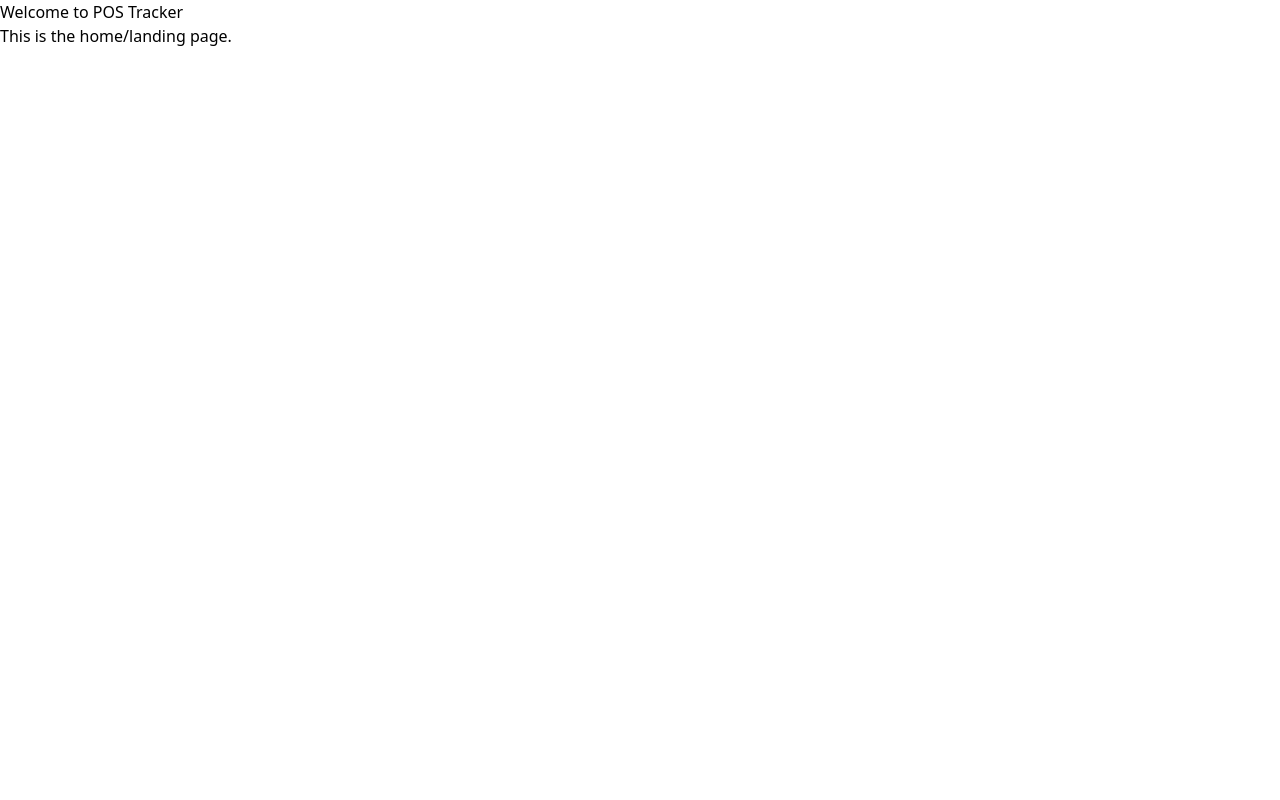
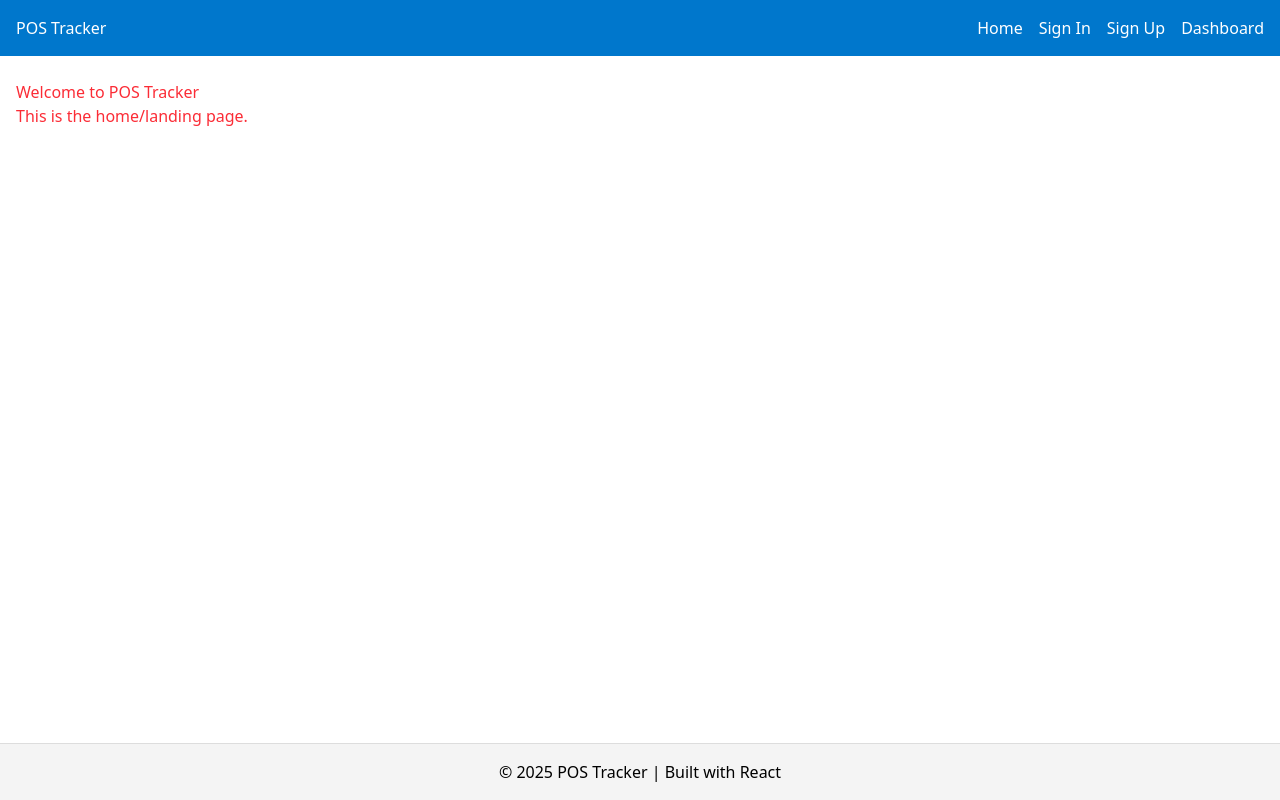
Before and after one commit to KinggPeculiar/TracK, a React (Vite) app: page / in a window 1280 px wide. Built offline with nearby package versions, Linux system fonts and the light colour scheme.

Commit message:
feat: set up core pages and components.

```diff
--- a/src/App.jsx
+++ b/src/App.jsx
@@ -2,7 +2,7 @@ import React from "react";
 
 function App() {
   return (
-    <div>
+    <div className=" text-red-500 ">
       <h1>Welcome to POS Tracker</h1>
       <p>This is the home/landing page.</p>
     </div>
--- /dev/null
+++ b/src/components/Footer.jsx
@@ -0,0 +1,17 @@
+import React from "react";
+
+function Footer() {
+  return (
+    <footer style={{
+      textAlign: "center",
+      padding: "1rem",
+      backgroundColor: "#f4f4f4",
+      borderTop: "1px solid #ddd",
+      marginTop: "2rem"
+    }}>
+      <p>© {new Date().getFullYear()} POS Tracker | Built with React</p>
+    </footer>
+  );
+}
+
+export default Footer;
--- a/src/components/Navbar.jsx
+++ b/src/components/Navbar.jsx
@@ -0,0 +1,25 @@
+import React from "react";
+import { Link } from "react-router-dom";
+
+function Navbar() {
+  return (
+    <nav style={{
+      display: "flex",
+      justifyContent: "space-between",
+      alignItems: "center",
+      padding: "1rem",
+      backgroundColor: "#0077cc",
+      color: "white"
+    }}>
+      <h2>POS Tracker</h2>
+      <div style={{ display: "flex", gap: "1rem" }}>
+        <Link to="/" style={{ color: "white", textDecoration: "none" }}>Home</Link>
+        <Link to="/signin" style={{ color: "white", textDecoration: "none" }}>Sign In</Link>
+        <Link to="/signup" style={{ color: "white", textDecoration: "none" }}>Sign Up</Link>
+        <Link to="/dashboard" style={{ color: "white", textDecoration: "none" }}>Dashboard</Link>
+      </div>
+    </nav>
+  );
+}
+
+export default Navbar;
--- /dev/null
+++ b/src/components/ProtectedRoute.jsx
@@ -0,0 +1,14 @@
+import React from "react";
+import { Navigate, useLocation } from "react-router-dom";
+import { useAuth } from "../context/AuthContext"; // your auth hook
+
+export default function ProtectedRoute({ children }) {
+  const { user } = useAuth(); // returns null if not logged in
+  const location = useLocation();
+
+  if (!user) {
+    // preserve where the user wanted to go
+    return <Navigate to="/signin" state={{ from: location }} replace />;
+  }
+  return children;
+}
--- a/src/context/AuthContext.jsx
+++ b/src/context/AuthContext.jsx
@@ -0,0 +1,28 @@
+import React, { createContext, useState, useContext } from "react";
+
+// Create Context
+const AuthContext = createContext();
+
+// Provider Component
+export function AuthProvider({ children }) {
+  const [user, setUser] = useState(null); // null = not logged in
+
+  const login = (userData) => {
+    setUser(userData); // later replace with real API logic
+  };
+
+  const logout = () => {
+    setUser(null);
+  };
+
+  return (
+    <AuthContext.Provider value={{ user, login, logout }}>
+      {children}
+    </AuthContext.Provider>
+  );
+}
+
+// Custom Hook (for convenience)
+export function useAuth() {
+  return useContext(AuthContext);
+}
--- /dev/null
+++ b/src/layouts/RootLayout.jsx
@@ -0,0 +1,16 @@
+import React from "react";
+import { Outlet } from "react-router-dom";
+import Navbar from "../components/Navbar";
+import Footer from "../components/Footer";
+
+export default function RootLayout() {
+  return (
+    <div className="min-h-screen flex flex-col">
+      <Navbar />
+      <main className="flex-1 container mx-auto px-4 py-6">
+        <Outlet />
+      </main>
+      <Footer />
+    </div>
+  );
+}
--- a/src/main.jsx
+++ b/src/main.jsx
@@ -1,39 +1,56 @@
+import React, { Suspense, lazy } from "react";
 import { StrictMode } from 'react';
-import React from 'react';
 import { createRoot } from 'react-dom/client';
 import {
   createBrowserRouter,
   RouterProvider,
 } from "react-router-dom";
-
-import App from './App';
-import SignIn from './pages/SignInForm';
-import SignUp from './pages/SignUpForm';
-import Dashboard from './pages/Dashboard';
 import "./index.css";
 
-const router = createBrowserRouter([
+// import App from './App';
+// import SignIn from './pages/SignInForm';
+// import SignUp from './pages/SignUpForm';
+// import Dashboard from './pages/Dashboard';
+
+import RootLayout from "./layouts/RootLayout";
+import ErrorPage from "./pages/ErrorPage";
+import ProtectedRoute from "./components/ProtectedRoute";
+import NotFoundPage from "./pages/NotFound";
+
+// lazy-load pages
+const Home = lazy(() => import("./App"));
+const SignIn = lazy(() => import("./pages/SignInForm"));
+const SignUp = lazy(() => import("./pages/SignUpForm"));
+const Dashboard = lazy(() => import("./pages/Dashboard"));
+const NotFound = lazy(() => import("./pages/NotFound"))
+
+const router =createBrowserRouter([
   {
     path: "/",
-    element: <App />, // Landing Page
-  },
-  {
-    path: "/signin",
-    element: <SignIn />, // SignIn Page
-  },
-    {
-    path: "/signup",
-    element: <SignUp />, // SignUp Page
-  },
-    {
-    path: "/dashboard",
-    element: <Dashboard />, // User Dashboard
+    element: <RootLayout />,
+    errorElement: <ErrorPage />,
+    children: [
+      { index: true, element: <Home /> }, // renders at "/"
+      { path: "signin", element: <SignIn /> }, // "/signin"
+      { path: "signup", element: <SignUp /> }, // "/signup"
+      {
+        path: "dashboard",
+        element: (
+          <ProtectedRoute>
+            <Dashboard />
+          </ProtectedRoute>
+        ),
+      },
+      { path: "*", element: <NotFound /> },
+    ],
   },
 ]);
 
 
 createRoot(document.getElementById('root')).render(
-  <React.StrictMode>
-    <RouterProvider router={router} />
-  </React.StrictMode>,
+  <StrictMode>
+    <Suspense fallback={<div>Loading...</div>}>
+      <RouterProvider router={router} />
+    </Suspense>
+  </StrictMode>
 );
--- /dev/null
+++ b/src/pages/ErrorPage.jsx
@@ -0,0 +1,12 @@
+import React from "react";
+import { useRouteError } from "react-router-dom";
+
+export default function ErrorPage() {
+  const error = useRouteError();
+  return (
+    <div className="p-8 text-center">
+      <h1 className="text-2xl font-bold mb-4">Oops — something went wrong</h1>
+      <pre className="text-sm text-left">{String(error?.message ?? error)}</pre>
+    </div>
+  );
+}
--- /dev/null
+++ b/src/pages/NotFound.jsx
@@ -0,0 +1,14 @@
+import { Link } from "react-router-dom";
+
+const NotFoundPage = () => {
+    return (
+        <div>
+            <h1>Page Not Found ❌</h1>
+            <Link to={"/"}>
+                <button>Go back Home</button>
+            </Link>
+        </div>
+    );
+};
+
+export default NotFoundPage;
```
